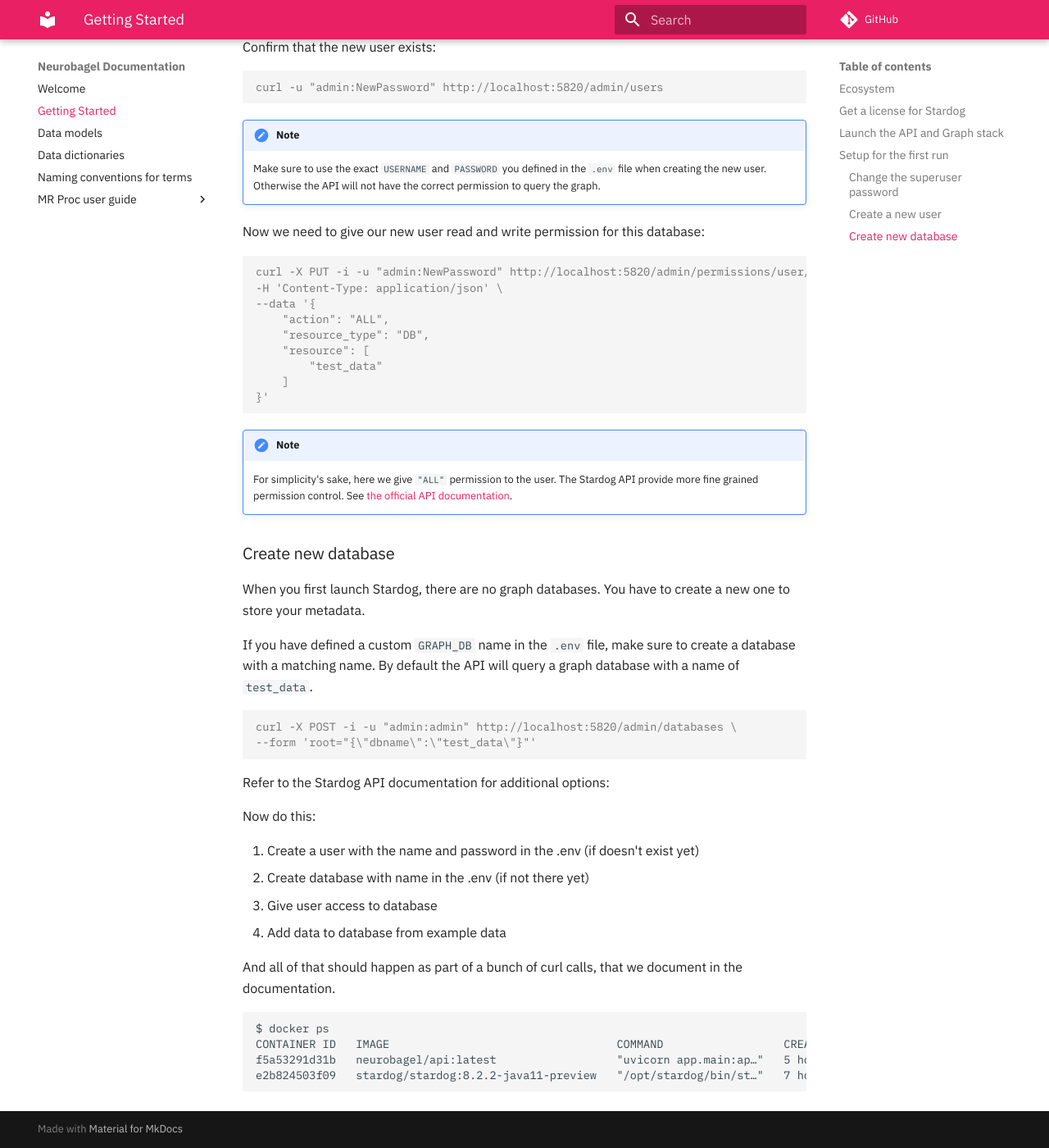
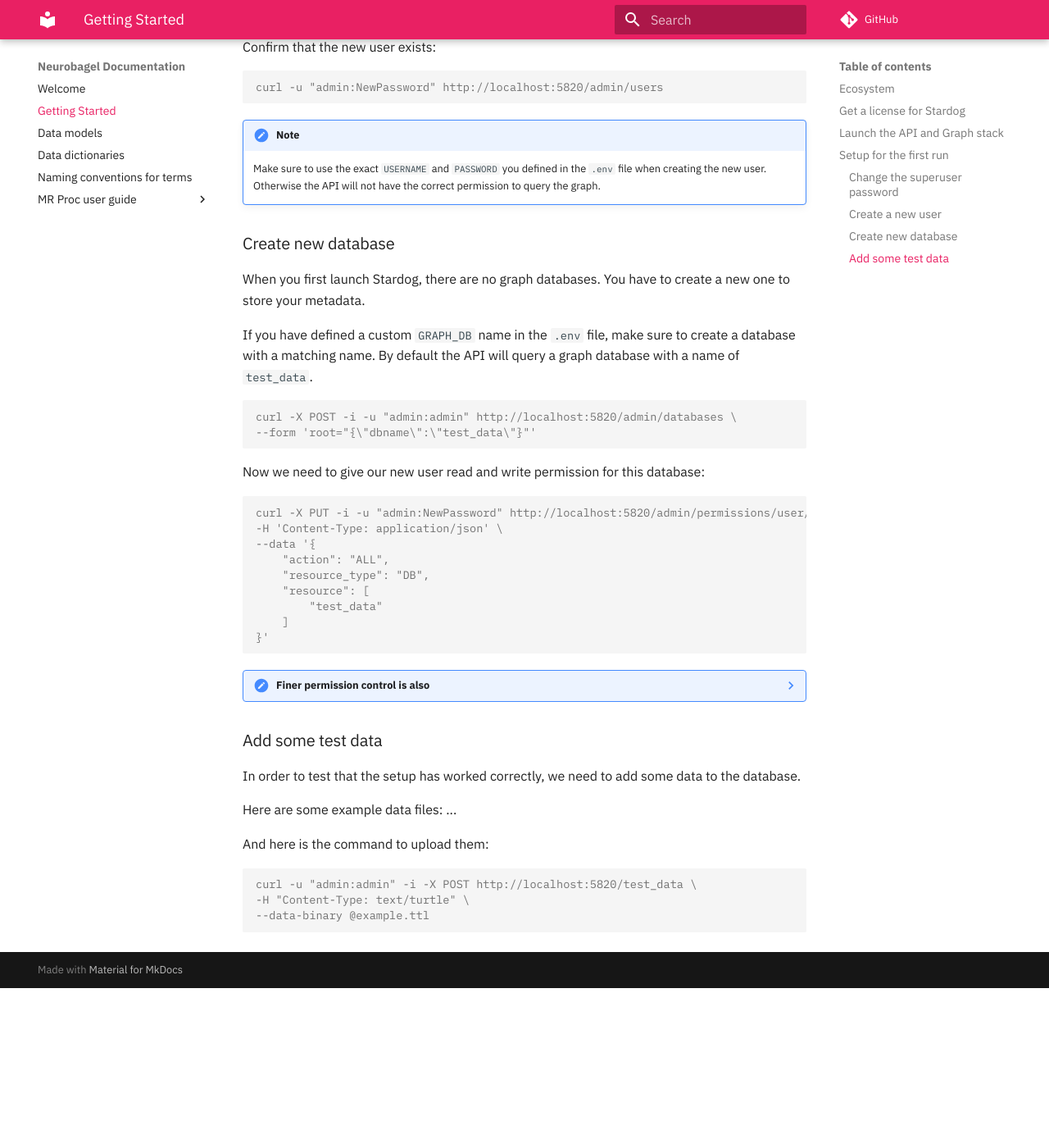
Before and after one commit to neurobagel/documentation, an MkDocs documentation site: the page built from docs/start.md, in a window 1280 px wide and 1400 px high, scrolled down 3281 px. Shown: the whole window at 82% size. Built offline with MkDocs 1.6.1 and Material for MkDocs 9.7.7, drawn with Linux system fonts in a browser that asks for light colours; comment, search, counter and statistics services are not loaded; after the commit the page ends 4486 px from its top, so only the background shows below that.

Commit message:
Explanation on uploading data

````diff
--- a/docs/start.md
+++ b/docs/start.md
@@ -131,28 +131,6 @@
     Otherwise the API will not have the correct permission
     to query the graph.
 
-Now we need to give our new user read and write permission for
-this database:
-
-```console
-curl -X PUT -i -u "admin:NewPassword" http://localhost:5820/admin/permissions/user/NewUser \
--H 'Content-Type: application/json' \
---data '{
-    "action": "ALL",
-    "resource_type": "DB",
-    "resource": [
-        "test_data"
-    ]
-}'
-```
-
-!!! note
-
-    For simplicity's sake, here we give `"ALL"` permission to the user.
-    The Stardog API provide more fine grained permission control.
-    See [the official API documentation](https://stardog-union.github.io/http-docs/#tag/Permissions/operation/addUserPermission).
-
-
 ### Create new database
 
 When you first launch Stardog,
@@ -170,30 +148,39 @@
 --form 'root="{\"dbname\":\"test_data\"}"'
 ```
 
+Now we need to give our new user read and write permission for
+this database:
 
-Refer to the Stardog API documentation for additional options:
+```console
+curl -X PUT -i -u "admin:NewPassword" http://localhost:5820/admin/permissions/user/NewUser \
+-H 'Content-Type: application/json' \
+--data '{
+    "action": "ALL",
+    "resource_type": "DB",
+    "resource": [
+        "test_data"
+    ]
+}'
+```
+
+??? note "Finer permission control is also"
+
+    For simplicity's sake, here we give `"ALL"` permission to the user.
+    The Stardog API provide more fine grained permission control.
+    See [the official API documentation](https://stardog-union.github.io/http-docs/#tag/Permissions/operation/addUserPermission).
 
 
+### Add some test data
 
+In order to test that the setup has worked correctly,
+we need to add some data to the database.
 
+Here are some example data files: ...
 
-Now do this:
+And here is the command to upload them:
 
-1. Create a user with the name and password in the .env (if doesn't exist yet)
-2. Create database with name in the .env (if not there yet)
-3. Give user access to database
-4. Add data to database from example data
-
-And all of that should happen as part of a bunch of curl calls,
-that we document in the documentation.
-
-
-<!-- termynal -->
-
+```console
+curl -u "admin:admin" -i -X POST http://localhost:5820/test_data \
+-H "Content-Type: text/turtle" \
+--data-binary @example.ttl
 ```
-$ docker ps
-CONTAINER ID   IMAGE                                  COMMAND                  CREATED       STATUS       PORTS                                       NAMES
-f5a53291d31b   neurobagel/api:latest                  "uvicorn app.main:ap…"   5 hours ago   Up 5 hours   0.0.0.0:8000->8000/tcp, :::8000->8000/tcp   stardog-trial-run-api-1
-e2b824503f09   stardog/stardog:8.2.2-java11-preview   "/opt/stardog/bin/st…"   7 hours ago   Up 5 hours   0.0.0.0:5820->5820/tcp, :::5820->5820/tcp   stardog-trial-run-graph-1
-
-```
````
